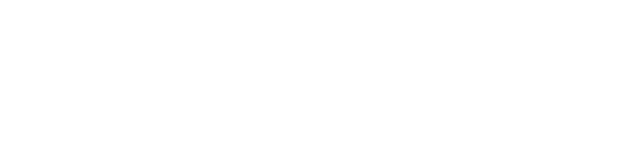
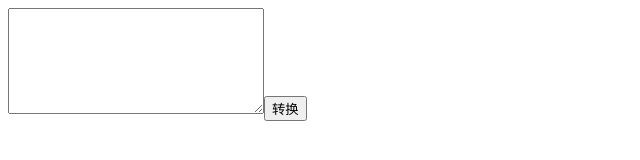
Before and after one commit to zhangzhi93/qs-demo, a website built with webpack: page index.html in a window 1280 px wide. Shown: the whole page, without its empty margins (0-640 px from the left). Built offline with nearby package versions, Linux system fonts and the light colour scheme.

Commit message:
page show

```diff
--- a/index.html
+++ b/index.html
@@ -2,9 +2,10 @@
 <html>
 <head>
   <title>qs demo</title>
-  <script type="text/javascript" src="dist/main.js"></script>
+  <meta charset="utf-8">
+  <meta name="viewport" content="width=device-width, initial-scale=1, maximum-scale=1, minimum-scale=1, user-scalable=no">
 </head>
 <body>
-
+<script type="text/javascript" src="dist/main.js"></script>
 </body>
 </html>
--- a/src/index.js
+++ b/src/index.js
@@ -1,7 +1,28 @@
 import Qs from 'qs';
+import {
+  getElementById
+} from './utils';
+
+let textarea = document.createElement('textarea');
+textarea.setAttribute('id', 'before_value');
+textarea.style.width = '250px';
+textarea.style.height = '100px';
+let button = document.createElement('button');
+button.textContent = '转换';
+button.setAttribute('id', 'btn_transform');
+let showDiv = document.createElement('div');
+showDiv.setAttribute('id', 'after_value');
+document.body.appendChild(textarea);
+document.body.appendChild(button);
+document.body.appendChild(showDiv);
+getElementById('btn_transform').onclick = function() {
+  let textValue = getElementById('before_value').value;
+  let textJson = JSON.parse(textValue || '{}');
+  getElementById('after_value').innerHTML = Qs.stringify(textJson);
+}
 
 const obj = {
-  name:'janz',
-  age:26
+  name: 'janz',
+  age: 26
 }
 console.log(Qs.stringify(obj));
--- /dev/null
+++ b/src/utils.js
@@ -0,0 +1,13 @@
+export function getElementById(id) {
+  return document.getElementById(id);
+}
+
+//  let button = document.createElement('button');
+//  button.textContent = '转换';
+//  button.setAttribute('id', 'btn_transform');
+//  {"name":"janz","age":23,"sex":"male"}
+
+export function createElements(str, dom) {
+  str = '<button id="btn" class="middle-size">转换</button>';
+
+}
```
